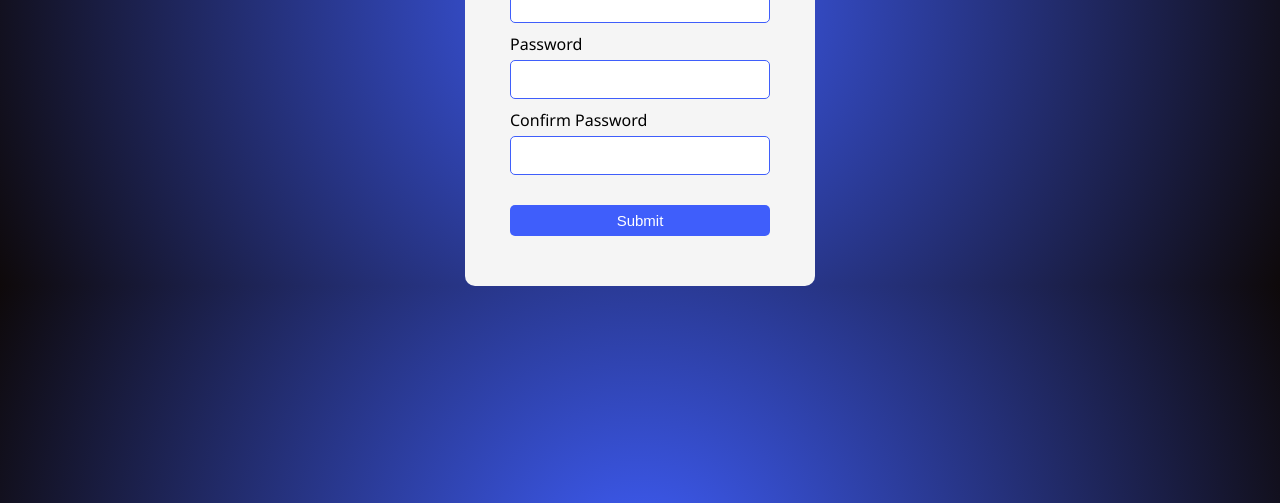
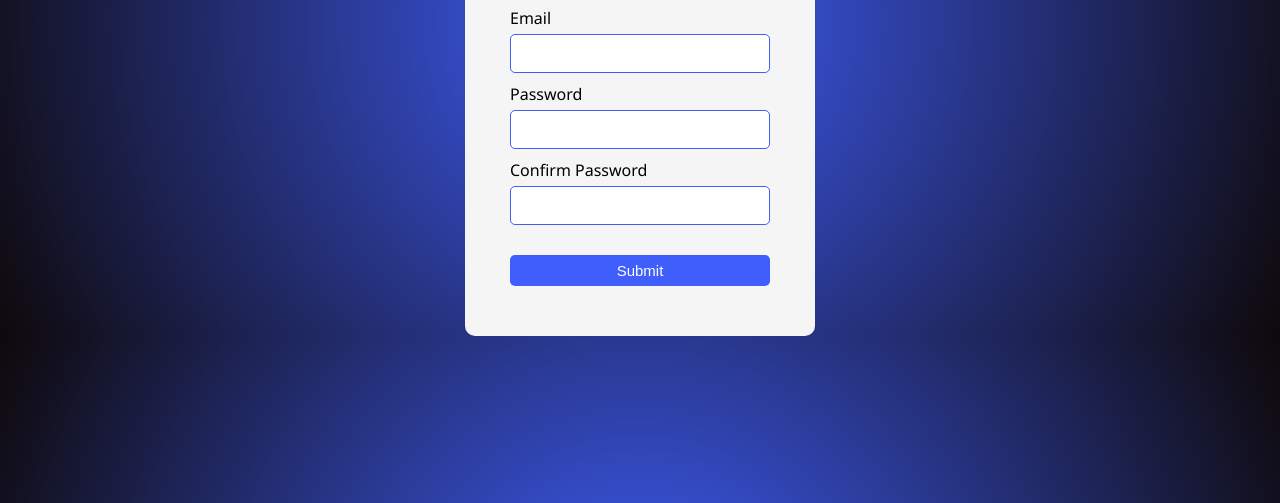
Before and after one commit to Mathan495/Login-Page, a plain HTML site: page index.html in a window 1280 px wide. Shown: the part 297-800 px from the top of the page. Drawn offline with Linux system fonts and the light colour scheme.

Commit message:
Refactor registration form layout and styles
Updated the HTML structure and styles for the registration form, including adjustments to layout and error handling.

```diff
--- a/index.html
+++ b/index.html
@@ -31,7 +31,7 @@
             padding: 30px;
             border-radius: 10px;
             width: 350px;
-            margin: 100px 0 auto;
+            margin: 150px 0 auto;
         }
         @media all and (max-width: 500px){
             .container{
```
